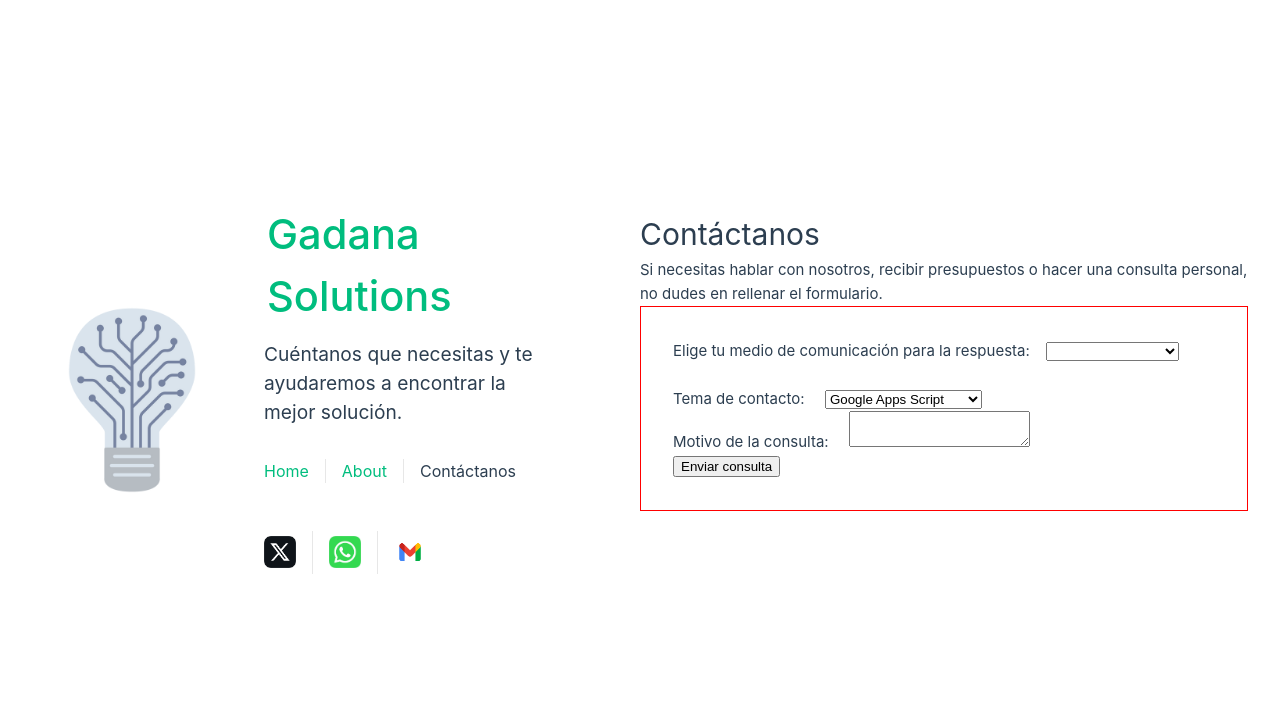
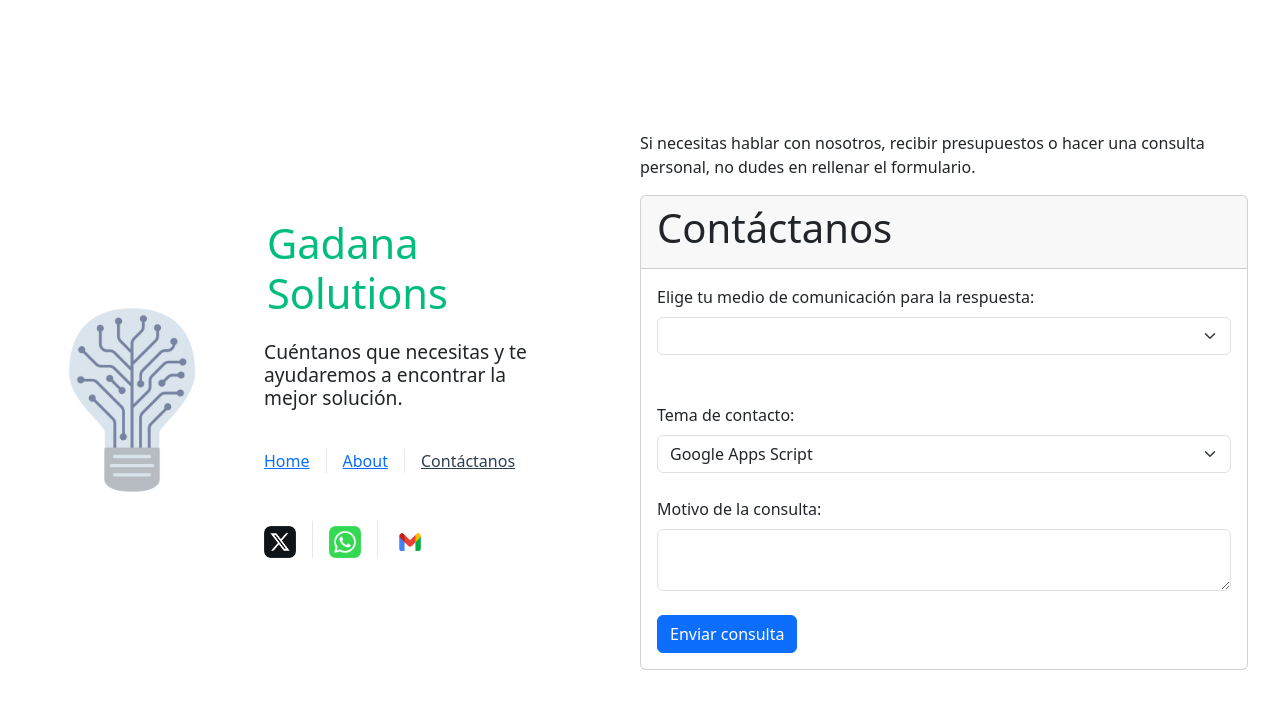
Before and after one commit to DavidGCalles/GadanaLanding, a Vue app: page /contact in a window 1280 px wide. Shown: the top 708 px of the page. Built offline with nearby package versions, Linux system fonts and the light colour scheme.

Commit message:
KAN-10 Installing Bootstrap and adding it to the form

```diff
--- a/package.json
+++ b/package.json
@@ -11,6 +11,8 @@
     "format": "prettier --write src/"
   },
   "dependencies": {
+    "bootstrap": "^5.3.3",
+    "bootstrap-icons": "^1.11.3",
     "pinia": "^2.1.7",
     "vue": "^3.4.21",
     "vue-router": "^4.3.0"
--- a/src/main.js
+++ b/src/main.js
@@ -1,4 +1,7 @@
 import './assets/main.css'
+import 'bootstrap/dist/css/bootstrap.min.css';
+import 'bootstrap-icons/font/bootstrap-icons.css';
+import 'bootstrap';
 
 import { createApp } from 'vue'
 import { createPinia } from 'pinia'
--- a/src/views/ContactView.vue
+++ b/src/views/ContactView.vue
@@ -6,39 +6,41 @@ const contactMethod = ref('');
 </script>
 <template>
   <main>
-    <h1>Contáctanos</h1>
     <p>Si necesitas hablar con nosotros, recibir presupuestos o hacer una consulta personal, no dudes en rellenar el
       formulario.</p>
-    <form class="section">
-      <label for="contactSelected">Elige tu medio de comunicación para la respuesta:</label>
-      <select id="contactSelected" v-model="contactMethod">
+    <form class="card needs-validation">
+      <div class="card-header"><h1 class="card-title">Contáctanos</h1></div>
+      <div class="card-body">
+      <label class="form-label" for="contactSelected">Elige tu medio de comunicación para la respuesta:</label>
+      <select class="form-select" id="contactSelected" v-model="contactMethod">
         <option value="telefono">Telefono</option>
         <option value="email">Correo Electrónico</option>
         <option value="Red Social" disabled>Red social</option>
       </select>
       <br>
       <div v-if="contactMethod == 'email'">
-        <label for="senderEmail">Correo Electrónico: </label>
-        <input id="senderEmail" type="email">
+        <label class="form-label" for="senderEmail">Correo Electrónico: </label>
+        <input class="form-control" id="senderEmail" type="email">
       </div>
       <div v-if="contactMethod == 'telefono'">
-        <label for="senderPhone">Teléfono: </label>
-        <input id="senderPhone" type="tel">
+        <label class="form-label" for="senderPhone">Teléfono: </label>
+        <input class="form-control" id="senderPhone" type="tel">
       </div>
       <br>
-      <label for="topic" name="topic">Tema de contacto: </label>
-      <select id="topic">
+      <label class="form-label" for="topic" name="topic">Tema de contacto: </label>
+      <select class="form-select" id="topic">
         <option value="Google Apps Script">Google Apps Script</option>
         <option value="Google Workspace">Google Workspace</option>
         <option value="Google Cloud Platform">Google Cloud Platform</option>
         <option value="Otros desarrollos">Otros desarrollos</option>
       </select>
       <br>
-      <label for="motivoConsulta">Motivo de la consulta: </label>
-      <textarea id="motivoConsulta">
+      <label class="form-label" for="motivoConsulta">Motivo de la consulta: </label>
+      <textarea class="form-control" id="motivoConsulta">
       </textarea>
       <br>
-      <button type="submit">Enviar consulta</button>
+      <button type="submit" class="btn btn-primary">Enviar consulta</button>
+    </div>
     </form>
   </main>
 </template>
@@ -48,10 +50,12 @@ const contactMethod = ref('');
   border: 1px solid red;
   padding: 2rem;
 }
-.section > div {
+
+.section>div {
   display: inline;
 }
-.section > label{
+
+.section>label {
   margin-right: 1rem;
 }
 </style>
```
Also changed, not shown: 1 other file (tests, documents, lock files or other folders).
